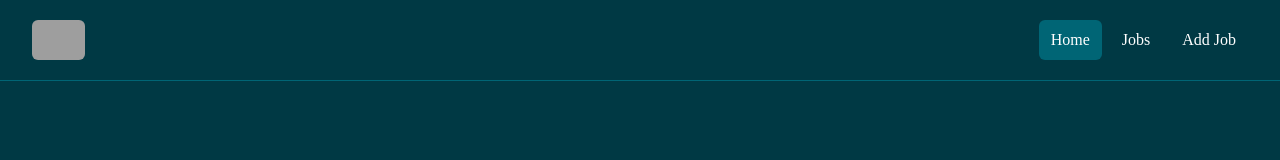
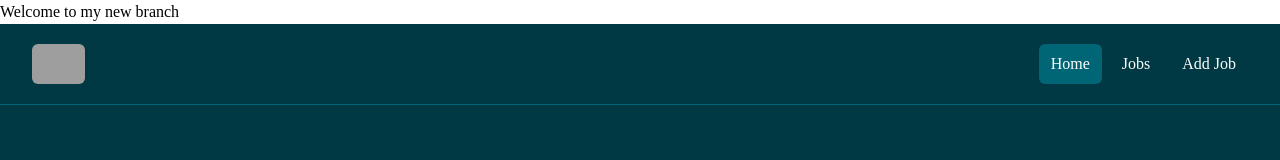
Before and after one commit to Lu-Smith/vue_api_jobs, a Vue app: page / in a window 1280 px wide. Shown: the top 160 px of the page. Built offline with nearby package versions, Linux system fonts and the light colour scheme; no server answers; grey boxes are pictures that could not be loaded.

Commit message:
Added new title

```diff
--- a/src/App.vue
+++ b/src/App.vue
@@ -1,4 +1,5 @@
 <template>
+    <h1>Welcome to my new branch</h1>
     <Navbar />
     <RouterView />
 </template>
```
